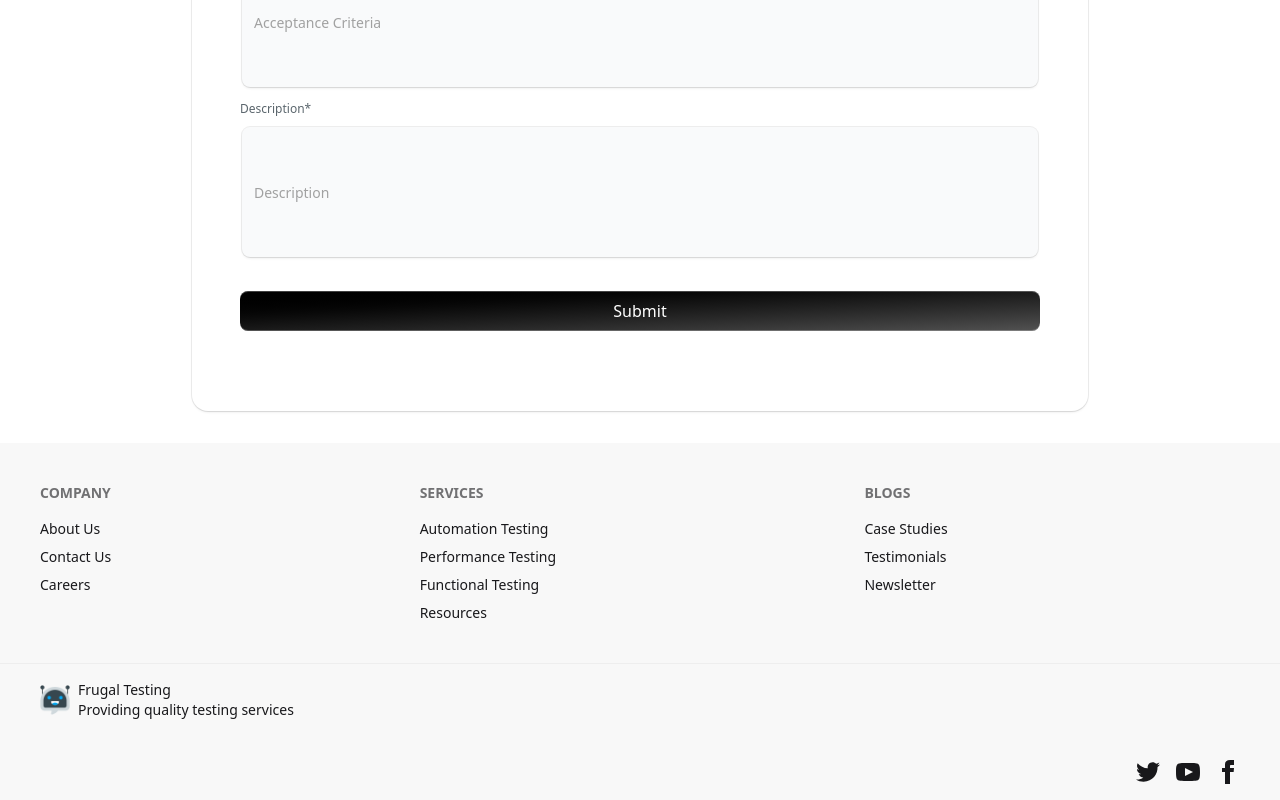
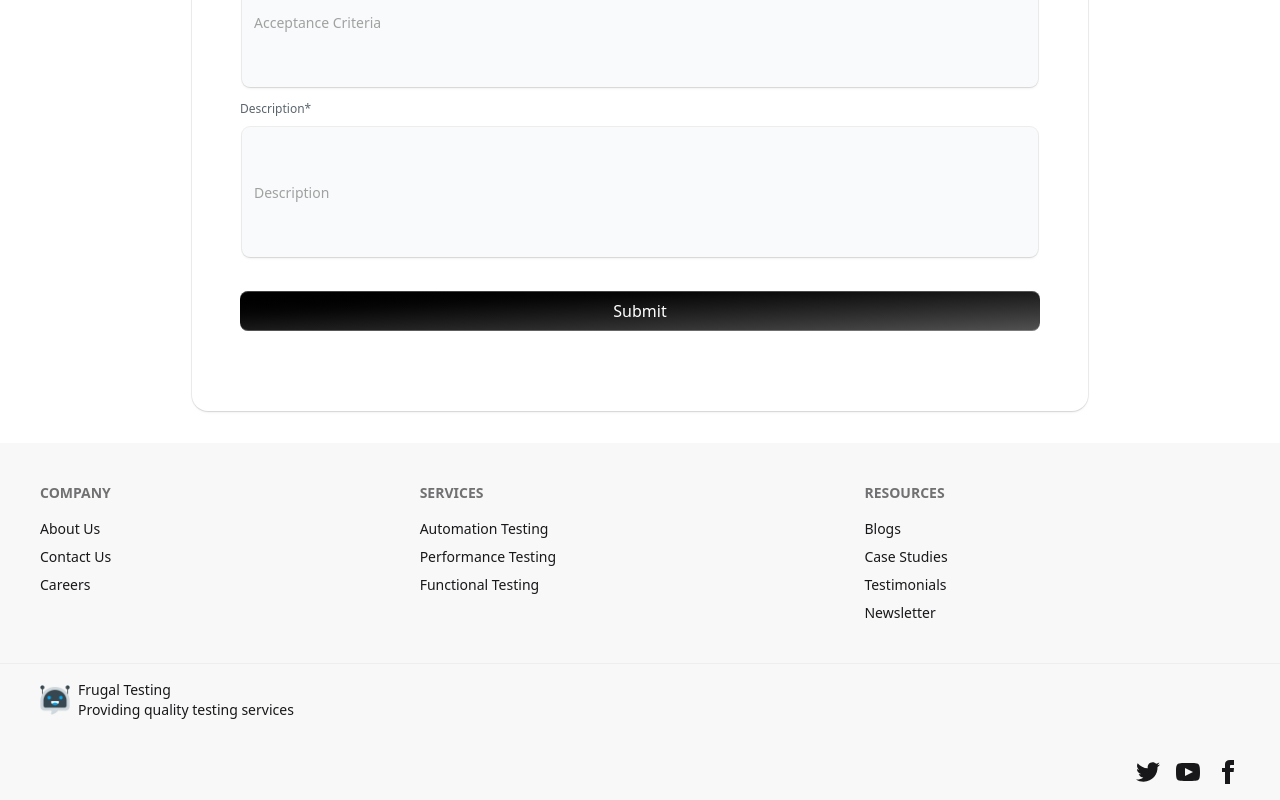
Before and after one commit to sharmarishikesh1215/aitestagent, a Next.js app: page / in a window 1280 px wide. Shown: the part 962-1762 px from the top of the page. Built offline with nearby package versions, Linux system fonts and the light colour scheme.

Commit message:
fixed footer link

```diff
--- a/app/components/Footer.jsx
+++ b/app/components/Footer.jsx
@@ -52,18 +52,16 @@ export default function Footer() {
           >
             Functional Testing
           </a>
-            <a className="link link-hover" targe="_blank">
-              Resources
-            </a>
         </nav>
         <nav>
-            <h6
-              className="footer-title"
-              href="https://www.frugaltesting.com/blogs"
+          <h6 className="footer-title">Resources</h6>
+          <a
+            className="link link-hover"
+            href="https://www.frugaltesting.com/case-studies"
             targe="_blank"
           >
             Blogs
-            </h6>
+          </a>
           <a
             className="link link-hover"
             href="https://www.frugaltesting.com/case-studies"
```
Lines whose indentation alone changed are shown as unchanged.
